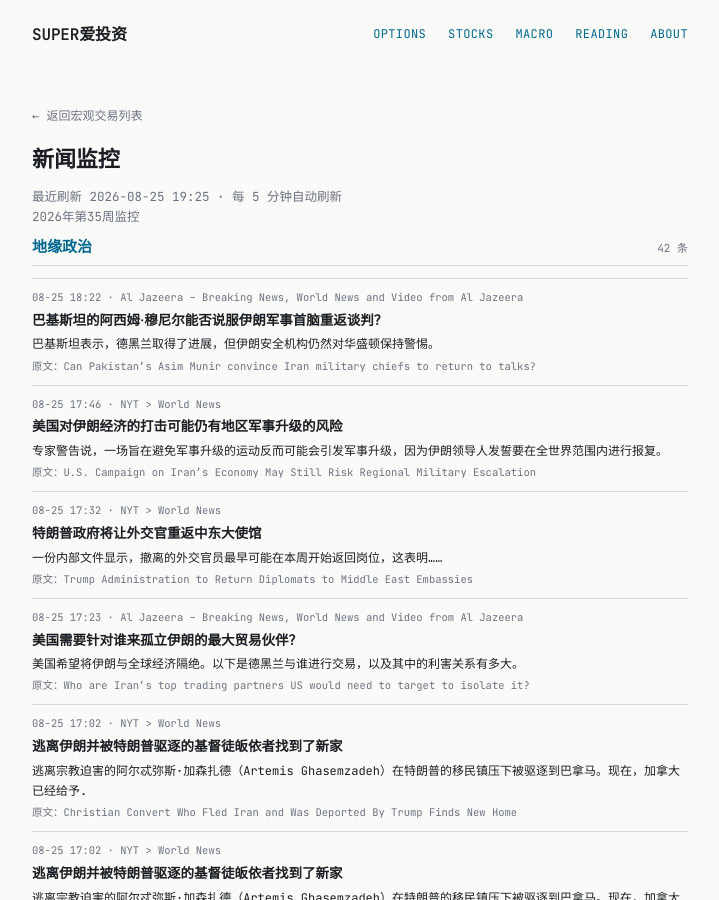
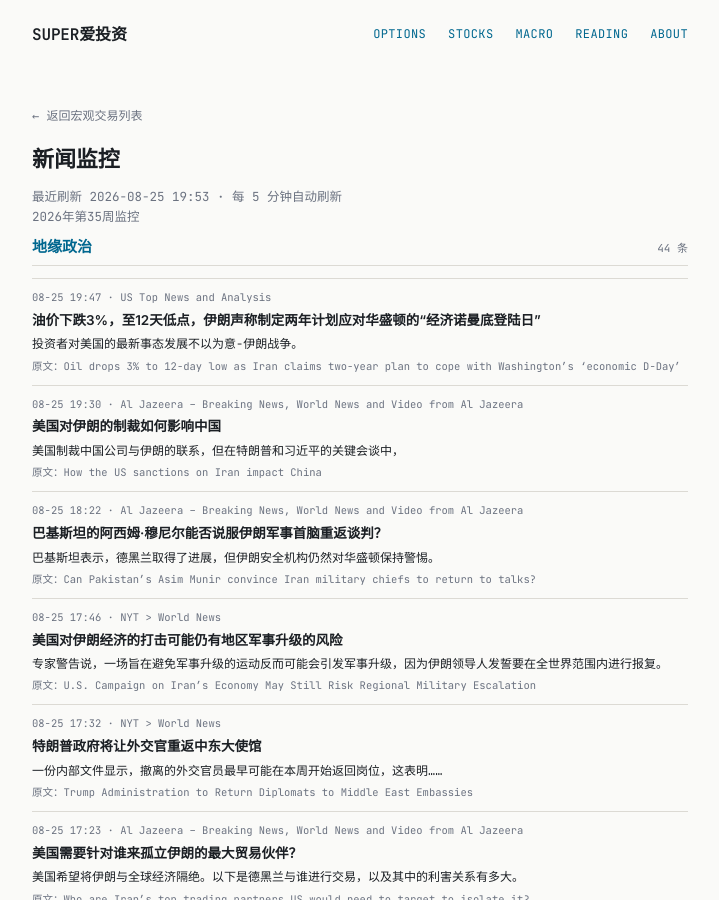
Before and after one commit to tang3super/tang3super.github.io, a Jekyll site: the page built from macro-trade/news-digest.md, in a window 1280 px wide and 900 px high. Shown: the whole window, without its empty margins (280-999 px from the left). Built offline with Jekyll 4.4.1, drawn with Linux system fonts in a browser that asks for light colours; some of the changed text lies outside the part shown.

Commit message:
sync news-digest article

```diff
--- a/macro-trade/news-digest.md
+++ b/macro-trade/news-digest.md
@@ -5,11 +5,25 @@ title: 新闻监控
 date: '2026-08-25'
 summary: 2026年第35周监控
 week_label: 2026年第35周监控
-last_updated: 2026-08-25 19:25
+last_updated: 2026-08-25 19:53
 refresh_note: 每 5 分钟自动刷新
 topics:
 - name: 地缘政治
   items:
+  - title: Oil drops 3% to 12-day low as Iran claims two-year plan to cope with Washington’s ‘economic D-Day’
+    summary: Investors shrugged off the latest developments in the U.S.-Iran war.
+    link: https://www.cnbc.com/2026/08/25/oil-prices-iran-trump-hormuz.html
+    source: US Top News and Analysis
+    time: 08-25 19:47
+    title_zh: 油价下跌3%，至12天低点，伊朗声称制定两年计划应对华盛顿的“经济诺曼底登陆日”
+    summary_zh: 投资者对美国的最新事态发展不以为意-伊朗战争。
+  - title: How the US sanctions on Iran impact China
+    summary: US sanctions Chinese firms over Iran links but spare big banks as Trump and Xi eye key talks.
+    link: https://www.aljazeera.com/video/newsfeed/2026/8/25/how-the-us-sanctions-on-iran-impact-china?traffic_source=rss
+    source: Al Jazeera – Breaking News, World News and Video from Al Jazeera
+    time: 08-25 19:30
+    title_zh: 美国对伊朗的制裁如何影响中国
+    summary_zh: 美国制裁中国公司与伊朗的联系，但在特朗普和习近平的关键会谈中，
   - title: Can Pakistan’s Asim Munir convince Iran military chiefs to return to talks?
     summary: Pakistan says progress was made in Tehran, but Iran’s security establishment remains wary of Washington.
     link: https://www.aljazeera.com/news/2026/8/25/can-pakistans-asim-munir-convince-iran-military-chiefs-to-return-to-talks?traffic_source=rss
@@ -302,6 +316,12 @@ topics:
     summary_zh: 埃克佩里克佩·埃克波表示，美以对伊朗的战争迫使尼日利亚扩大天然气产量。
 - name: 货币政策
   items:
+  - title: 'Jackson Hole preview: Assets most exposed to Warsh’s rate signal'
+    summary: ''
+    link: https://www.investing.com/news/stock-market-news/jackson-hole-preview-assets-most-exposed-to-warshs-rate-signal-93CH-4875113
+    source: Stock Market News
+    time: 08-25 19:26
+    title_zh: 杰克逊霍尔预览：最容易受到沃什利率信号影响的资产
   - title: Wolfe forecasts August payrolls growth of 65k ahead of September FOMC
     summary: ''
     link: https://www.investing.com/news/stock-market-news/wolfe-forecasts-august-payrolls-growth-of-65k-ahead-of-september-fomc-93CH-4874798
```
